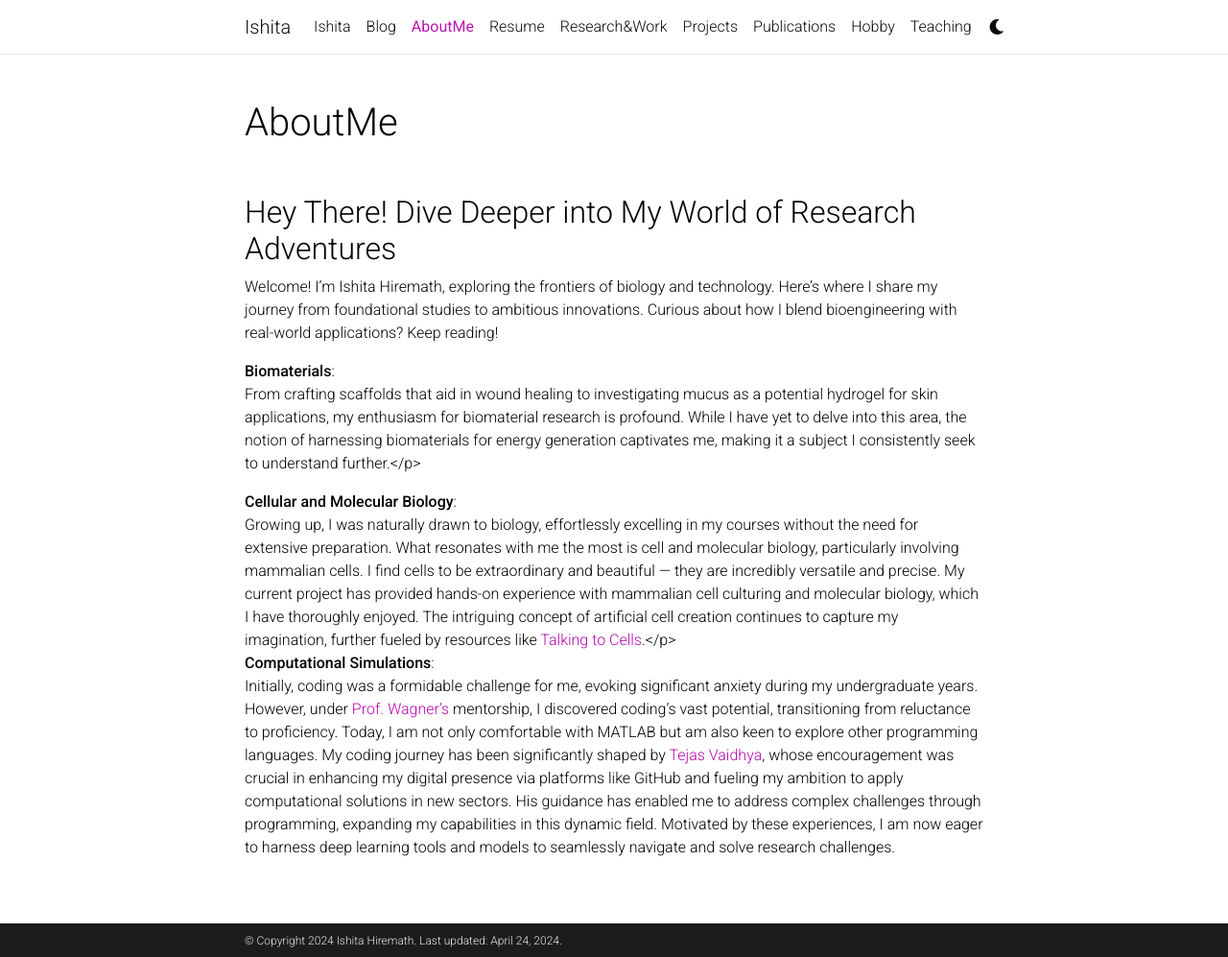
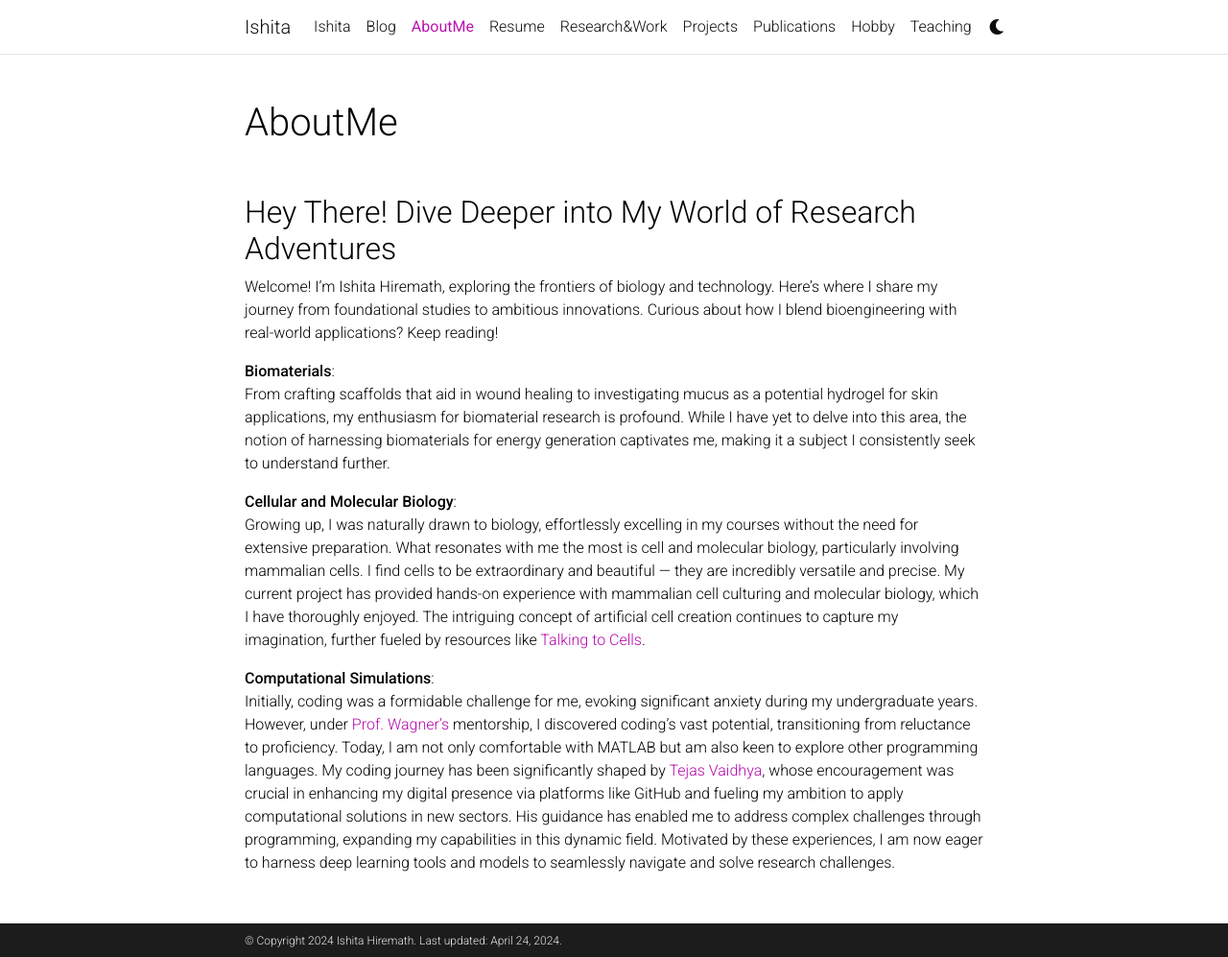
Before and after one commit to ishitahiremath/ishitahiremath.github.io, a Jekyll site: the page built from _pages/about.md, in a window 1280 px wide and 997 px high. Shown: the whole window at 96% size. Built offline with Jekyll 4.4.1, drawn with Linux system fonts in a browser that asks for light colours; a script that is not in the unit is left out; comment, search, counter and statistics services are not loaded; a style sheet for code colours, icons or effects is not loaded.

```diff
--- a/_pages/about.md
+++ b/_pages/about.md
@@ -20,9 +20,10 @@ profile:
 <p>Welcome! I’m Ishita Hiremath, exploring the frontiers of biology and technology. Here’s where I share my journey from foundational studies to ambitious innovations. Curious about how I blend bioengineering with real-world applications? Keep reading!</p>
 
 **Biomaterials**:
-From crafting scaffolds that aid in wound healing to investigating mucus as a potential hydrogel for skin applications, my enthusiasm for biomaterial research is profound. While I have yet to delve into this area, the notion of harnessing biomaterials for energy generation captivates me, making it a subject I consistently seek to understand further.</p>
+From crafting scaffolds that aid in wound healing to investigating mucus as a potential hydrogel for skin applications, my enthusiasm for biomaterial research is profound. While I have yet to delve into this area, the notion of harnessing biomaterials for energy generation captivates me, making it a subject I consistently seek to understand further.
 
 **Cellular and Molecular Biology**:
-Growing up, I was naturally drawn to biology, effortlessly excelling in my courses without the need for extensive preparation. What resonates with me the most is cell and molecular biology, particularly involving mammalian cells. I find cells to be extraordinary and beautiful — they are incredibly versatile and precise. My current project has provided hands-on experience with mammalian cell culturing and molecular biology, which I have thoroughly enjoyed. The intriguing concept of artificial cell creation continues to capture my imagination, further fueled by resources like [Talking to Cells](https://www.youtube.com/watch?v=OOUDue_zQKg&ab_channel=caltech).</p>
+Growing up, I was naturally drawn to biology, effortlessly excelling in my courses without the need for extensive preparation. What resonates with me the most is cell and molecular biology, particularly involving mammalian cells. I find cells to be extraordinary and beautiful — they are incredibly versatile and precise. My current project has provided hands-on experience with mammalian cell culturing and molecular biology, which I have thoroughly enjoyed. The intriguing concept of artificial cell creation continues to capture my imagination, further fueled by resources like [Talking to Cells](https://www.youtube.com/watch?v=OOUDue_zQKg&ab_channel=caltech).
+
 **Computational Simulations**:
 Initially, coding was a formidable challenge for me, evoking significant anxiety during my undergraduate years. However, under [Prof. Wagner's](https://www.mcgill.ca/bbme/caroline-wagner) mentorship, I discovered coding's vast potential, transitioning from reluctance to proficiency. Today, I am not only comfortable with MATLAB but am also keen to explore other programming languages. My coding journey has been significantly shaped by [Tejas Vaidhya](https://tejasvaidhyadev.github.io/), whose encouragement was crucial in enhancing my digital presence via platforms like GitHub and fueling my ambition to apply computational solutions in new sectors. His guidance has enabled me to address complex challenges through programming, expanding my capabilities in this dynamic field. Motivated by these experiences, I am now eager to harness deep learning tools and models to seamlessly navigate and solve research challenges.
```
Also changed, not shown: other parts of _pages/about.md (+1 -1 lines), _pages/Ishita.md (+1 -1 lines).
